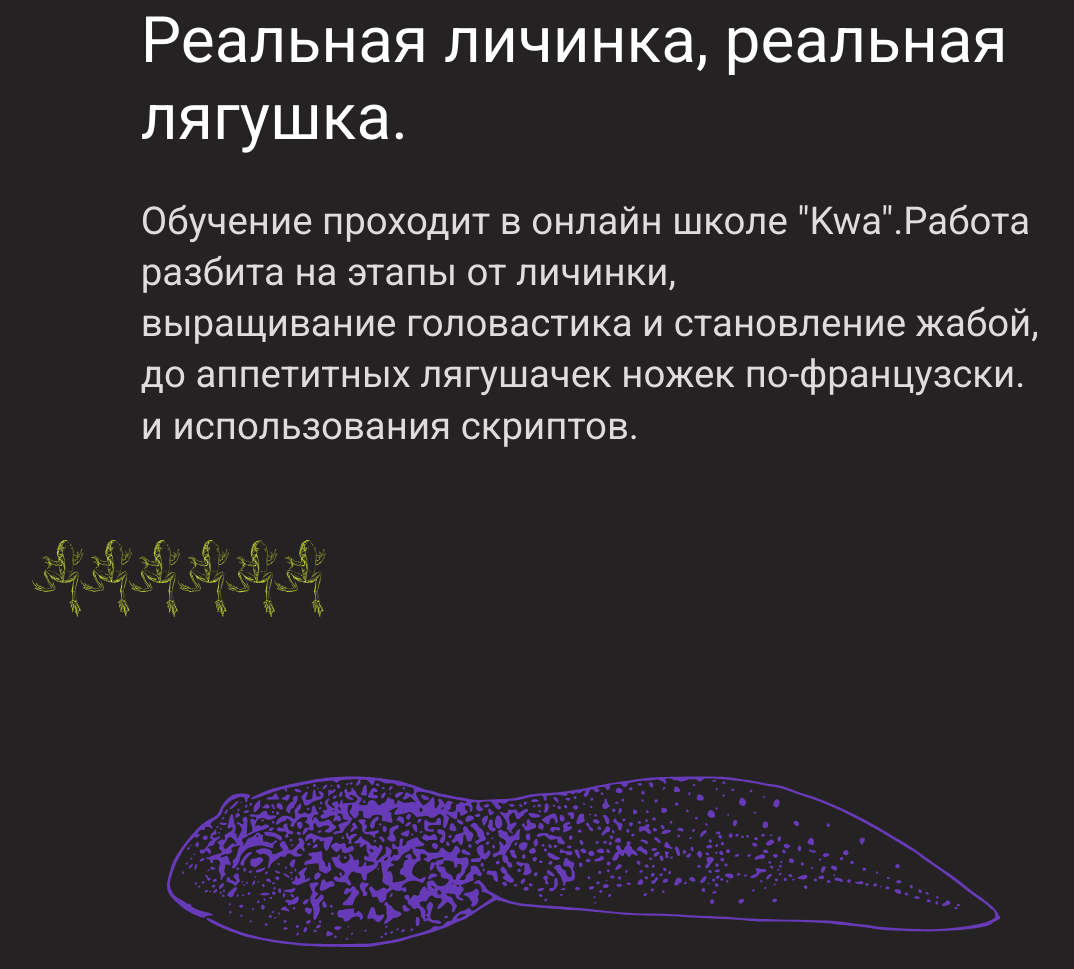
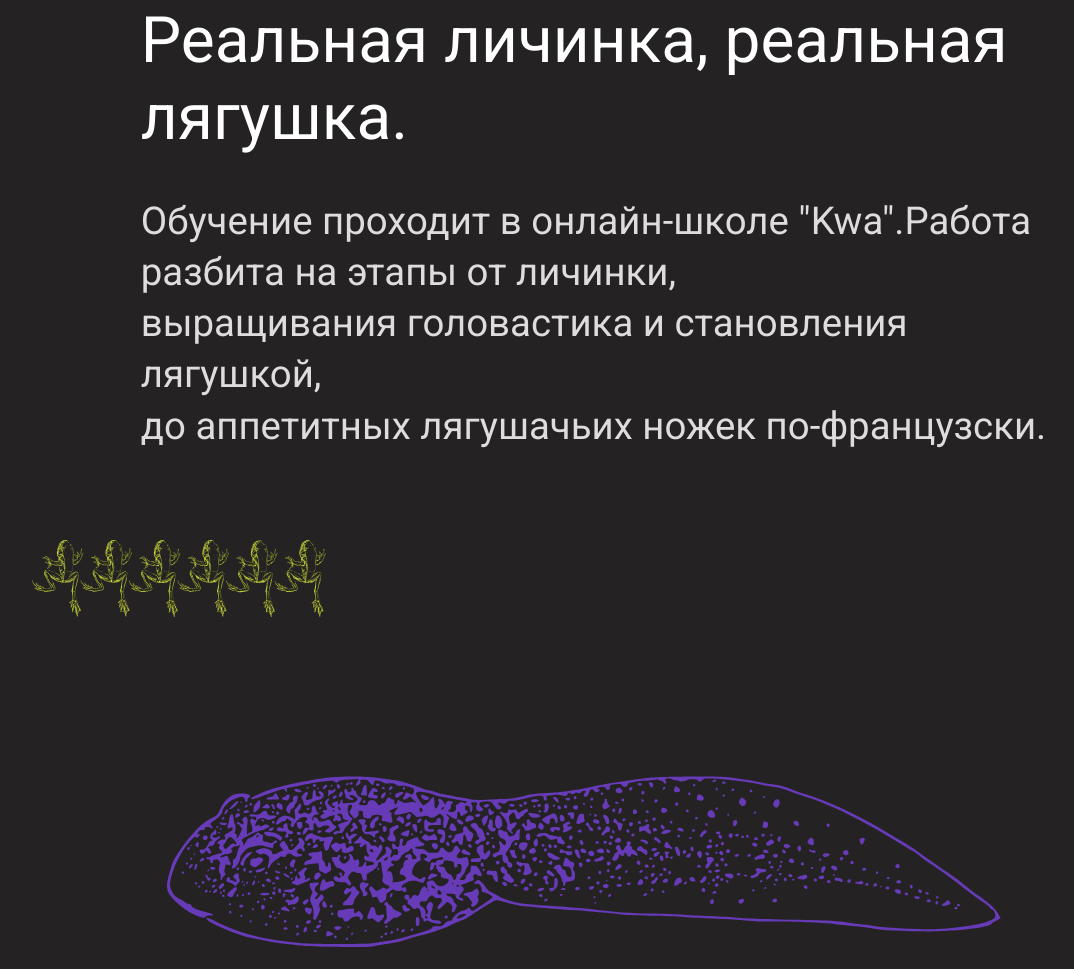
Before and after one commit to eliseais/lending, a plain HTML site: page index.html in a window 1280 px wide. Shown: the part 3542-4511 px from the top of the page, without its empty margins (64-1138 px from the left). Drawn offline with Linux system fonts and the light colour scheme.

Commit message:
Add files via upload

```diff
--- a/index.html
+++ b/index.html
@@ -31,9 +31,8 @@
   </section>
   <section class="da">
     <h3>Реальная личинка, реальная<br>лягушка.</h3>
-    <h2>Обучение проходит в онлайн школе "Kwa".Работа разбита на этапы от личинки,<br>
-      выращивание головастика и становление жабой,<br>до аппетитных лягушачек ножек по-французски.<br>
-      и использования скриптов.</h2>
+    <h2>Обучение проходит в онлайн-школе "Kwa".Работа разбита на этапы от личинки,<br>
+      выращивания головастика и становления лягушкой,<br>до аппетитных лягушачьих ножек по-французски.<br></h2>
     <img src="img/foo.svg" class="foo">
     <img src="img/fio.svg" class="fio">
     <section class="odd">
```
